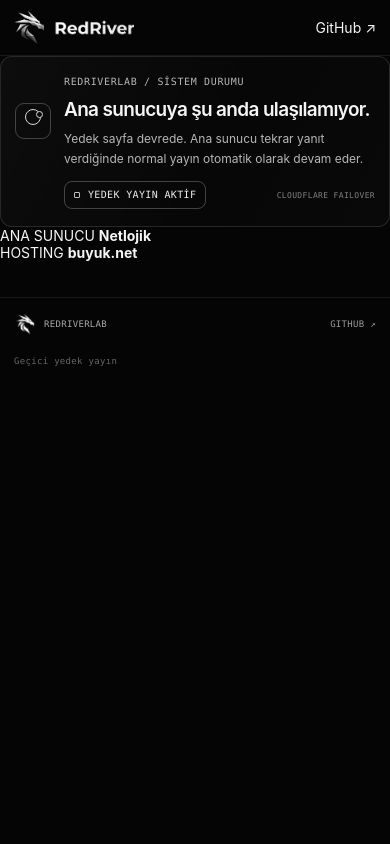
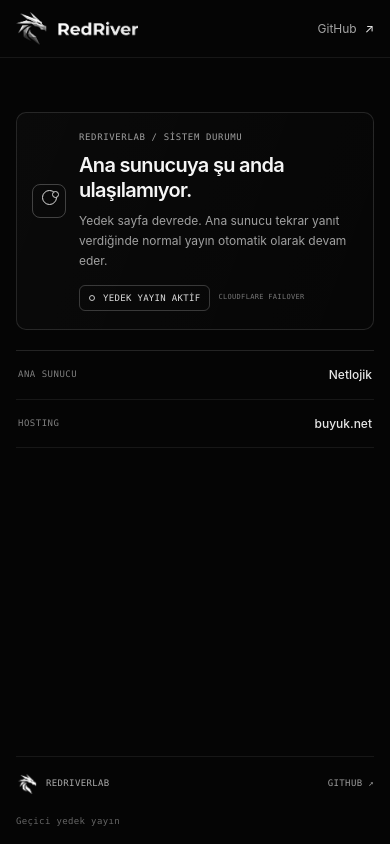
Before and after one commit to RedRiveRR/redriver-portfolio, a plain HTML site: page index.html in a window 390 px wide. Drawn offline with Linux system fonts and the light colour scheme.

Commit message:
style: trim fallback page to minimal monochrome layout

```diff
--- a/styles.css
+++ b/styles.css
@@ -11,8 +11,8 @@
   --sans: "Inter Tight", Inter, -apple-system, BlinkMacSystemFont, "Segoe UI", sans-serif;
 }
 * { box-sizing: border-box; }
-html { scroll-behavior: smooth; background: var(--bg); }
-body { margin: 0; background: var(--bg); color: var(--text); font-family: var(--sans); font-size: 14px; -webkit-font-smoothing: antialiased; }
+html { min-height: 100%; scroll-behavior: smooth; background: var(--bg); }
+body { min-height: 100vh; margin: 0; display: flex; flex-direction: column; background: var(--bg); color: var(--text); font: 14px/1.6 var(--sans); -webkit-font-smoothing: antialiased; }
 a { color: inherit; text-decoration: none; }
 a:focus-visible { outline: 2px solid #f5f5f5; outline-offset: 4px; }
 .skip-link { position: absolute; left: -9999px; top: 8px; z-index: 10; padding: 10px 14px; background: #fff; color: #000; }
@@ -20,102 +20,71 @@ a:focus-visible { outline: 2px solid #f5f5f5; outline-offset: 4px; }
 .sr-only { position: absolute; width: 1px; height: 1px; padding: 0; margin: -1px; overflow: hidden; clip: rect(0,0,0,0); white-space: nowrap; border: 0; }
 
 .site-header {
-  min-height: 58px;
-  padding: 7px clamp(16px, 2vw, 28px);
+  min-height: 64px;
+  padding: 8px max(20px, calc((100% - 1080px) / 2));
   display: flex;
   align-items: center;
   justify-content: space-between;
-  gap: 24px;
+  gap: 20px;
   border-bottom: 1px solid var(--line-soft);
   background: #050505;
 }
 .brand { display: inline-flex; align-items: center; flex: 0 0 auto; }
 .brand img { display: block; width: 142px; height: auto; max-height: 42px; object-fit: contain; object-position: left center; }
-.main-nav { display: flex; align-items: center; gap: clamp(16px, 2.4vw, 34px); color: #a4a4a4; font-size: 13px; }
-.main-nav > a:not(.nav-github):hover, .footer-github:hover, .all-repos-link:hover { color: #fff; }
-.nav-github { display: inline-flex; align-items: center; gap: 7px; padding: 9px 13px; border: 1px solid var(--line); border-radius: 8px; color: #d4d4d4; }
-.nav-github:hover { border-color: rgba(255,255,255,.3); color: #fff; }
+.header-link { display: inline-flex; align-items: center; gap: 8px; color: #a4a4a4; font-size: 12px; }
+.header-link span { color: #eee; }
+.header-link:hover, .footer-github:hover { color: #fff; }
 
-.status-section { max-width: 1480px; margin: 8px auto 0; padding: 0 16px; }
+.page-main { width: min(860px, calc(100% - 32px)); margin: clamp(58px, 12vh, 120px) auto 70px; flex: 1; }
 .status-panel {
-  min-height: 150px;
-  padding: 24px;
   display: grid;
-  grid-template-columns: 46px minmax(0, 1fr) auto;
+  grid-template-columns: 42px minmax(0, 1fr);
   align-items: center;
-  gap: 24px;
+  gap: 19px;
+  padding: 25px;
   border: 1px solid var(--line);
-  border-radius: 12px;
-  background: linear-gradient(115deg, rgba(255,255,255,.035), rgba(255,255,255,.012) 56%, rgba(255,255,255,.018));
+  border-radius: 10px;
+  background: linear-gradient(110deg, rgba(255,255,255,.025), rgba(255,255,255,.008));
 }
-.status-icon { position: relative; width: 46px; height: 46px; border: 1px solid rgba(255,255,255,.23); border-radius: 9px; display: grid; place-items: center; }
-.status-icon::before { content: ""; width: 14px; height: 14px; border: 1px solid #d8d8d8; border-radius: 50%; }
-.status-icon::after { content: ""; position: absolute; width: 5px; height: 5px; right: 11px; top: 11px; border: 1px solid #d8d8d8; border-radius: 50%; background: var(--panel); }
+.status-icon { position: relative; display: grid; width: 42px; height: 42px; place-items: center; border: 1px solid rgba(255,255,255,.23); border-radius: 8px; }
+.status-icon::before { width: 13px; height: 13px; border: 1px solid #d8d8d8; border-radius: 50%; content: ""; }
+.status-icon::after { position: absolute; top: 8px; right: 8px; width: 5px; height: 5px; border: 1px solid #d8d8d8; border-radius: 50%; background: var(--panel); content: ""; }
 .status-content { min-width: 0; }
-.status-label, .tiny-label { margin: 0 0 10px; color: #b7b7b7; font: 10px/1.5 var(--mono); letter-spacing: .065em; }
-.status-content h1 { margin: 0 0 7px; color: #f5f5f5; font-size: clamp(20px, 2vw, 24px); font-weight: 620; line-height: 1.2; letter-spacing: -.035em; }
-.status-content > p:last-child { max-width: 540px; margin: 0; color: #b7b7b7; font-size: 13px; line-height: 1.65; }
-.status-meta { display: flex; min-width: 180px; flex-direction: column; align-items: flex-end; gap: 10px; }
-.status-chip { display: inline-flex; align-items: center; gap: 8px; padding: 8px 11px; border: 1px solid rgba(255,255,255,.24); border-radius: 8px; color: #ededed; font: 10px/1.2 var(--mono); letter-spacing: .035em; white-space: nowrap; }
-.status-dot { width: 6px; height: 6px; display: inline-block; border: 1px solid #bfbfbf; border-radius: 1px; }
-.status-panel.is-online .status-dot { background: #f5f5f5; }
-.meta-caption { color: #818181; font: 9px/1.4 var(--mono); letter-spacing: .045em; }
+.status-label { margin: 0 0 8px; color: #a0a0a0; font: 9px/1.5 var(--mono); letter-spacing: .07em; }
+.status-content h1 { margin: 0 0 8px; font-size: clamp(20px, 3.4vw, 26px); font-weight: 570; line-height: 1.25; letter-spacing: -.035em; }
+.status-content > p:last-child { max-width: 540px; margin: 0; color: #a0a0a0; font-size: 13px; line-height: 1.7; }
+.status-meta { grid-column: 2; display: flex; align-items: center; flex-wrap: wrap; gap: 12px; }
+.status-chip { display: inline-flex; align-items: center; gap: 8px; padding: 7px 9px; border: 1px solid rgba(255,255,255,.2); border-radius: 6px; color: #ddd; font: 9px/1.2 var(--mono); letter-spacing: .035em; white-space: nowrap; }
+.status-dot { display: inline-block; width: 6px; height: 6px; border: 1px solid #c8c8c8; border-radius: 50%; }
+.meta-caption { color: #777; font: 8px/1.4 var(--mono); letter-spacing: .045em; }
 
-.temporary-note { max-width: 1480px; margin: 24px auto 0; padding: 0 18px; display: grid; grid-template-columns: auto minmax(0, 1fr); align-items: baseline; gap: 18px; }
-.temporary-label { display: inline-flex; align-items: center; gap: 8px; color: #d0d0d0; font: 10px/1.5 var(--mono); letter-spacing: .055em; white-space: nowrap; }
-.temporary-label > span { width: 6px; height: 6px; display: inline-block; border: 1px solid #bcbcbc; }
-.temporary-note p { margin: 0; color: #858585; font-size: 12px; line-height: 1.6; }
+.server-info { display: grid; grid-template-columns: 1fr 1fr; margin-top: 20px; border-top: 1px solid var(--line); border-bottom: 1px solid var(--line-soft); }
+.server-info-item { display: flex; align-items: center; justify-content: space-between; gap: 16px; padding: 17px 4px; }
+.server-info-item + .server-info-item { padding-left: 22px; border-left: 1px solid var(--line-soft); }
+.server-info-item > span { color: #7f7f7f; font: 9px/1.5 var(--mono); letter-spacing: .055em; }
+.server-info-item > strong { color: #e7e7e7; font-size: 12px; font-weight: 500; }
 
-.projects-section { max-width: 1480px; margin: 48px auto 0; padding: 0 18px; }
-.projects-heading { display: flex; justify-content: space-between; align-items: flex-end; gap: 24px; padding-bottom: 17px; border-bottom: 1px solid var(--line); }
-.projects-heading .tiny-label { margin-bottom: 8px; color: #777; }
-.projects-heading h2 { margin: 0; font-size: 25px; line-height: 1.1; letter-spacing: -.04em; font-weight: 600; }
-.projects-heading h2 span { color: #888; }
-.all-repos-link { display: inline-flex; align-items: center; gap: 8px; color: #adadad; font-size: 12px; white-space: nowrap; }
-.project-count { margin: 13px 0 0; color: #777; font: 9px/1.5 var(--mono); letter-spacing: .06em; }
-.project-list { margin-top: 5px; }
-.project-row { min-height: 74px; display: grid; grid-template-columns: 42px minmax(0, 1fr) auto; align-items: center; gap: 16px; border-bottom: 1px solid var(--line-soft); }
-.project-number { color: #666; font: 10px var(--mono); }
-.project-main { min-width: 0; }
-.project-title { display: inline-block; font-size: 14px; font-weight: 550; color: #eee; }
-.project-title:hover { color: #fff; text-decoration: underline; text-underline-offset: 4px; }
-.project-description { margin: 5px 0 0; max-width: 740px; overflow: hidden; color: #858585; font-size: 12px; line-height: 1.5; text-overflow: ellipsis; }
-.project-language { color: #777; font: 10px var(--mono); white-space: nowrap; }
-.project-placeholder, .project-empty { margin: 0; padding: 22px 0; color: #858585; font-size: 12px; line-height: 1.7; }
-.projects-footnote { margin: 13px 0 0; color: #646464; font: 9px/1.5 var(--mono); letter-spacing: .035em; }
-
-.site-footer { max-width: 1480px; min-height: 66px; margin: 50px auto 0; padding: 15px 18px; display: flex; justify-content: space-between; align-items: center; gap: 20px; border-top: 1px solid var(--line-soft); color: #666; font: 9px/1.5 var(--mono); letter-spacing: .035em; }
-.footer-brand { display: inline-flex; align-items: center; gap: 8px; color: #aaa; font-size: 9px; }
+.site-footer { width: min(1080px, calc(100% - 32px)); min-height: 64px; margin: auto auto 0; padding: 16px 0; display: flex; justify-content: space-between; align-items: center; gap: 20px; border-top: 1px solid var(--line-soft); color: #666; font: 9px/1.5 var(--mono); letter-spacing: .04em; }
+.footer-brand { display: inline-flex; align-items: center; gap: 8px; color: #aaa; }
 .footer-brand img { display: block; object-fit: contain; }
 .footer-temporary { text-align: center; }
 .footer-github { color: #9b9b9b; }
 
-@media (min-width: 1520px) {
-  .site-header { padding-left: max(28px, calc((100vw - 1424px) / 2)); padding-right: max(28px, calc((100vw - 1424px) / 2)); }
-}
-@media (max-width: 640px) {
-  .site-header { min-height: 56px; padding: 8px 14px; gap: 12px; }
-  .brand img { width: 120px; max-height: 36px; }
-  .main-nav { gap: 13px; font-size: 11px; }
-  .main-nav > a:first-child { display: none; }
-  .nav-github { padding: 8px 9px; }
-  .status-section { margin-top: 10px; padding: 0 10px; }
-  .status-panel { grid-template-columns: 36px minmax(0,1fr); gap: 13px; padding: 17px 14px; min-height: 0; }
-  .status-icon { width: 36px; height: 36px; }
-  .status-icon::after { right: 7px; top: 7px; }
-  .status-content h1 { font-size: 19px; }
+@media (max-width: 560px) {
+  .site-header { min-height: 58px; padding: 8px 16px; }
+  .brand img { width: 122px; }
+  .page-main { margin-top: 54px; margin-bottom: 48px; }
+  .status-panel { grid-template-columns: 34px minmax(0,1fr); gap: 13px; padding: 18px 15px; }
+  .status-icon { width: 34px; height: 34px; }
+  .status-icon::after { top: 6px; right: 6px; }
+  .status-content h1 { font-size: 20px; }
   .status-content > p:last-child { font-size: 12px; }
-  .status-meta { grid-column: 2; min-width: 0; flex-direction: row; align-items: center; justify-content: space-between; flex-wrap: wrap; gap: 10px; }
-  .status-chip { padding: 7px 9px; }
-  .meta-caption { font-size: 8px; }
-  .temporary-note { grid-template-columns: 1fr; gap: 8px; margin-top: 21px; padding: 0 14px; }
-  .projects-section { margin-top: 38px; padding: 0 14px; }
-  .projects-heading { align-items: center; gap: 12px; }
-  .projects-heading h2 { font-size: 23px; }
-  .all-repos-link { font-size: 11px; }
-  .project-row { grid-template-columns: 25px minmax(0,1fr); gap: 12px; padding: 12px 0; }
-  .project-language { grid-column: 2; margin-top: -5px; }
-  .site-footer { margin-top: 36px; padding: 15px 14px; flex-wrap: wrap; }
+  .status-meta { gap: 8px; }
+  .meta-caption { font-size: 7px; }
+  .server-info { grid-template-columns: 1fr; }
+  .server-info-item { padding: 14px 2px; }
+  .server-info-item + .server-info-item { padding-left: 2px; border-left: 0; border-top: 1px solid var(--line-soft); }
+  .site-footer { flex-wrap: wrap; }
   .footer-temporary { order: 3; width: 100%; text-align: left; }
 }
 @media (prefers-reduced-motion: reduce) { html { scroll-behavior: auto; } }
```
